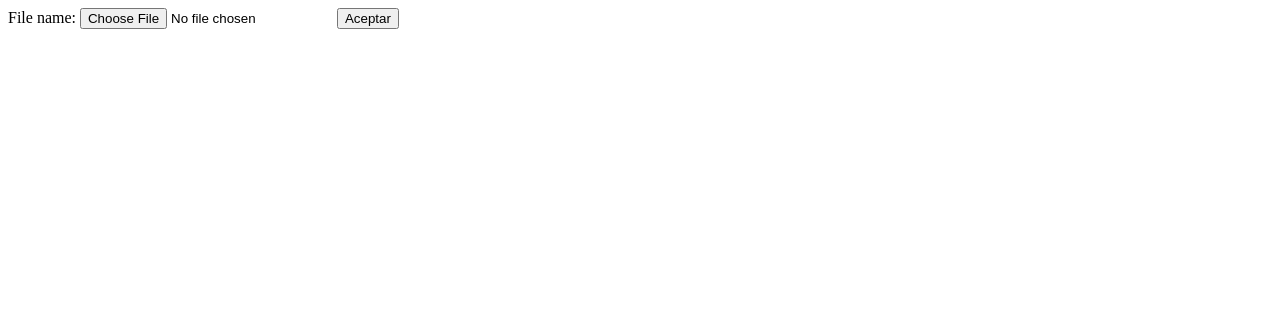
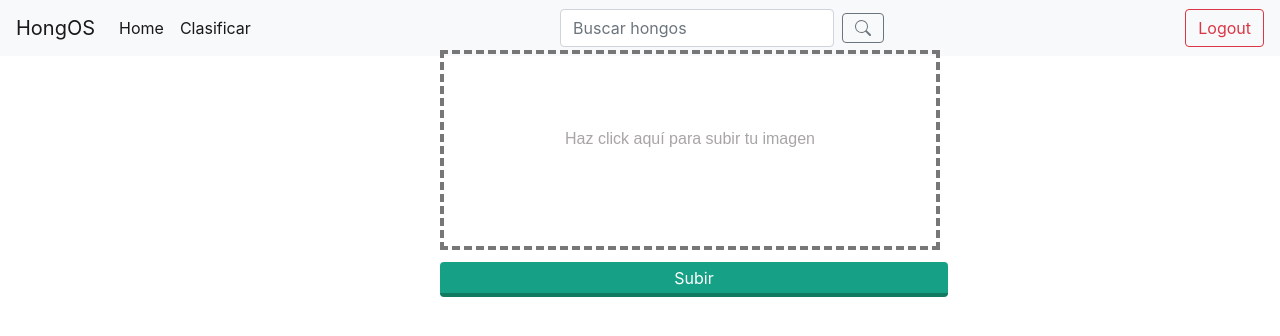
Before and after one commit to pabsanort2/hongOS, a Django app: page /clasificar/ in a window 1280 px wide. Shown: the top 336 px of the page. Run offline with Django 4.2, Linux system fonts and the light colour scheme; the visitor is signed in with stand-in values (Sample User, id 1).

Commit message:
F:08 Se ha dado formato a la página de clasificación
Se le han dado formato a los métodos get y post de la página de clasificación de hongos

```diff
--- a/hongOS_project/hongOS_app/templates/clasificar.html
+++ b/hongOS_project/hongOS_app/templates/clasificar.html
@@ -1,30 +1,120 @@
-<html lang="en">
+{% extends "base.html" %}
+
+<html lang="es">
+
 <head>
   <meta charset="UTF-8" />
   <meta http-equiv="X-UA-Compatible" content="IE=edge" />
   <meta name="viewport" content="width=device-width, initial-scale=1.0" />
-    <title>Clasificar</title>
+  <title>{%block title%}HongOS{%endblock%}</title>
 </head>
+
 <body>
+
+  {% block content %}
+
+  <style>
+    #file_form {
+      position: absolute;
+      top: 50%;
+      left: 50%;
+      margin-top: -350px;
+      margin-left: -200px;
+      width: 500px;
+      height: 200px;
+      border: 4px dashed rgb(119, 119, 119);
+    }
+
+    #form_p {
+      width: 100%;
+      height: 100%;
+      text-align: center;
+      line-height: 170px;
+      color: #a8a5a5;
+      font-family: Arial;
+    }
+
+    #id_file_name {
+      position: absolute;
+      margin: 0;
+      padding: 0;
+      width: 100%;
+      height: 100%;
+      outline: none;
+      opacity: 0;
+    }
+
+    #form_button {
+      margin: 0;
+      color: rgb(255, 255, 255);
+      background: #16a085;
+      border: none;
+      width: 508px;
+      height: 35px;
+      margin-left: -4px;
+      border-radius: 4px;
+      border-bottom: 4px solid #117A60;
+      transition: all .2s ease;
+      outline: none;
+    }
+
+    #form_button:hover {
+      background: #149174;
+      color: #0C5645;
+    }
+
+    #form_button:active {
+      border: 0;
+    }
+
+    .row{
+      margin-top: 1%;
+    }
+  </style>
 
   {% if method == "GET" %}
 
-    <form action="" method="POST" enctype="multipart/form-data">
+  <script type="text/javascript">
+    function changeText(){
+    document.getElementById('form_p').innerText = document.getElementById("id_file_name").value.split("\\")[2]
+    }
+</script>
+
+  <form id='file_form' action="" method="POST" enctype="multipart/form-data">
     {% csrf_token %}
-        {{ form }}
-      <button type="submit">Aceptar</button>
+    <div>
+      <input type="file" onchange="changeText()" name="file_name" accept="image/*" id="id_file_name">
+      <p id="form_p">Haz click aquí para subir tu imagen</p>
+      <button id='form_button' type="submit">Subir</button>
+    </div>
   </form>
 
   {% endif %}
 
   {% if method == "POST" %}
 
-    <h2>El hongo de la imagen es del género: {{predictedCategory}}
-
-      <br> Probabilidad: {{prob}}
-
-    </h2>
+  <div class="row">
+    <div class="col-lg-8 mx-auto">
+        <!-- List group-->
+        <ul class="list-group shadow">
+            <!-- list group item-->
+            <li class="list-group-item">
+                <!-- Custom content-->
+                <div class="media align-items-lg-center flex-column flex-lg-row p-3">
+                    <div id='texto_hongos' class=" media-body order-2 order-lg-1">
+                        <h5 class="mt-0 font-weight-bold mb-2">El hongo de la imagen es del género: {{hongo.nombre}}</h5>
+                        <!-- <p class="font-italic text-muted mb-0 small"></p> -->
+                        <h6 class="font-weight-bold my-2">Probabilidad: {{hongo.prob}}</h6>
+                    </div><img src='{{hongo.imagen.url}}' alt='{{hongo.nombre}}' width="200"
+                        class="ml-lg-5 order-1 order-lg-2">
+                </div> <!-- End -->
+            </li> <!-- End -->
+        </ul> <!-- End -->
+    </div>
+</div>
 
   {% endif %}
+  {% endblock %}
 </body>
+
 </html>
--- a/hongOS_project/hongOS_app/views.py
+++ b/hongOS_project/hongOS_app/views.py
@@ -36,7 +36,7 @@ def clasificar(request):
                            imagen=form.cleaned_data.get('file_name'))
             hongo.save()
             os.remove(imagePath)
-            return render(request, 'clasificar.html', {'imagePath': imagePath, 'predictedCategory': pred, 'method': request.method, 'prob': prob})
+            return render(request, 'clasificar.html', {'imagePath': imagePath, 'method': request.method, 'hongo': hongo})
         else:
             messages.info(
                 request, 'El usuario con el que está intentando acceder no está correctamente creado, por favor, cree otro o inténtelo de nuevo')
@@ -68,7 +68,7 @@ def busqueda(request):
         hongos = Hongos.objects.filter(nombre__contains=busqueda)
 
         if len(busqueda) != 0:
-            return render(request, 'busqueda.html', {'busqueda': busqueda, 'hongos':hongos})
+            return render(request, 'busqueda.html', {'busqueda': busqueda, 'hongos': hongos})
         else:
             return redirect('/home/')
     else:
```
Lines whose indentation alone changed are shown as unchanged.
